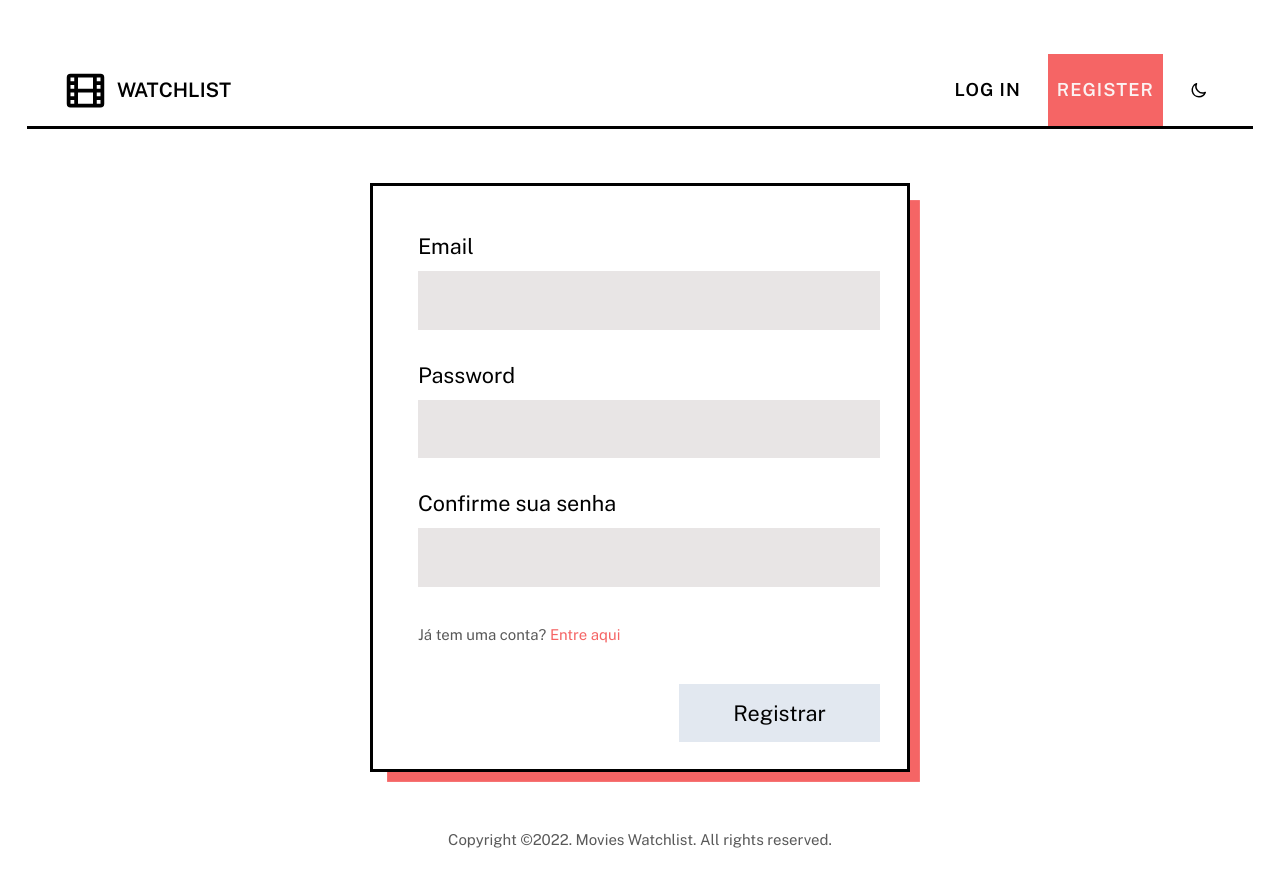
After one commit to MatheusFelipeLS/movie-watchlist, a Flask app: page /register in a window 1280 px wide. The commit adds this page. Run offline with Flask 3, Linux system fonts and the light colour scheme.

Commit message:
Sistema de registro de usuário

```diff
--- a/movie_library/forms.py
+++ b/movie_library/forms.py
@@ -1,7 +1,7 @@
 from typing import Any
 from flask_wtf import FlaskForm
-from wtforms import StringField, IntegerField, SubmitField, TextAreaField, URLField
-from wtforms.validators import InputRequired, NumberRange
+from wtforms import StringField, IntegerField, SubmitField, TextAreaField, URLField, PasswordField
+from wtforms.validators import InputRequired, NumberRange, Email, Length, EqualTo
 
 class MovieForm(FlaskForm):
     title = StringField("Title", validators=[InputRequired()])
@@ -21,14 +21,14 @@ class MovieForm(FlaskForm):
 class StringListField(TextAreaField):
     def _value(self):
         if self.data:
-            return '\n'.join(self.data)
+            return "\n".join(self.data)
         else:
             return ""
 
-
     def process_formdata(self, valuelist):
+        # checks valuelist contains at least 1 element, and the first element isn't falsy (i.e. empty string)
         if valuelist and valuelist[0]:
-            self.data = [line.strip() for line in valuelist[0].split('\n')]
+            self.data = [line.strip() for line in valuelist[0].split("\n")]
         else:
             self.data = []
 
@@ -41,3 +41,27 @@ class ExtendedMovieForm(MovieForm):
     video_link = URLField("Video link")
 
     submit = SubmitField("Submit")
+
+
+class RegisterForm(FlaskForm):
+    email = StringField("Email", validators=[InputRequired(), Email()])
+    password = PasswordField(
+        "Password",
+        validators=[
+            InputRequired(),
+            Length(min=4, max=20, message= "Sua senha deve ter entre 4 e 20 caracteres")
+        ]
+    )
+
+    confirm_password = PasswordField(
+        "Confirme sua senha",
+        validators=[
+            InputRequired(),
+            EqualTo(
+                "password", #nome da primeira variável
+                message="Essa senha não corresponde a primeira."
+            )
+        ]
+    )
+
+    submit = SubmitField("Registrar")
--- a/movie_library/routes.py
+++ b/movie_library/routes.py
@@ -1,22 +1,61 @@
 import uuid
 import datetime
-from flask import Blueprint, render_template,session, redirect, request, current_app, url_for
 from dataclasses import asdict
-from movie_library.forms import MovieForm, ExtendedMovieForm
-from movie_library.models import Movie
+
+from flask import (
+    Blueprint,
+    current_app,
+    flash,
+    redirect,
+    render_template,
+    session,
+    url_for,
+    request,
+)
+from movie_library.forms import RegisterForm, MovieForm, ExtendedMovieForm
+from movie_library.models import User, Movie
+from passlib.hash import pbkdf2_sha256
+
 
 pages = Blueprint(
     "pages", __name__, template_folder="templates", static_folder="static"
 )
 
+
 @pages.route("/")
 def index():
     movie_data = current_app.db.movies.find({}) #o movies n obrigatoriamente é o nome da pasta do db. Se na hora de inserir um filme fosse movie, nessa linha deveria ser movie
     movies = [Movie(**movie) for movie in movie_data]
+
     return render_template(
         "index.html",
         title="Movies watchlist",
         movies_data=movies
+    )
+
+
+@pages.route("/register", methods=["GET", "POST"])
+def register():
+    if session.get("email"):
+        return redirect(url_for(".index"))
+
+    form = RegisterForm()
+
+    if form.validate_on_submit():
+        user = User(
+            _id=uuid.uuid4().hex,
+            email=form.email.data,
+            password=pbkdf2_sha256.hash(form.password.data),
+        )
+
+        current_app.db.user.insert_one(asdict(user))
+
+        flash("User registered sucessfully", "sucess")
+
+        return redirect(url_for(".index"))
+
+    return render_template(
+        "register.html", title="Movies Watchlist - Registrar", form=form
     )
 
 
@@ -29,17 +68,22 @@ def add_movie():
             _id=uuid.uuid4().hex,
             title=form.title.data,
             director=form.director.data,
-            year=form.year.data
+            year=form.year.data,
         )
 
         current_app.db.movies.insert_one(asdict(movie))
-        return redirect(url_for(".index"))
+
+        return redirect(url_for(".movie", _id=movie._id))
 
     return render_template(
-        "new_movie.html",
-        title="Movie Watchlist - Add Movie",
-        form=form
+        "new_movie.html", title="Movie Watchlist - Add Movie", form=form
     )
+
+
+@pages.get("/movie/<string:_id>")
+def movie(_id: str):
+    movie = Movie(**current_app.db.movies.find_one({"_id": _id}))
+    return render_template("movie_details.html", movie=movie)
 
 
 @pages.route("/edit/<string:_id>", methods=["GET", "POST"])
@@ -47,27 +91,22 @@ def edit_movie(_id: str):
     movie = Movie(**current_app.db.movies.find_one({"_id": _id}))
     form = ExtendedMovieForm(obj=movie) #obj faz com que os campos correspondentes sejam iguais. title = title, director = director...
     if form.validate_on_submit():
-        movie.title=form.title.data,
-        movie.director=form.director.data,
-        movie.year=form.year.data
+        movie.title = form.title.data
+        movie.director = form.director.data
+        movie.year = form.year.data
         movie.cast = form.cast.data
         movie.series = form.series.data
         movie.tags = form.tags.data
         movie.description = form.description.data
         movie.video_link = form.video_link.data
 
+        print("d ", asdict(movie))
         current_app.db.movies.update_one({"_id": movie._id}, {"$set": asdict(movie)})
+        print("b ", asdict(movie))
         return redirect(url_for(".movie", _id=movie._id))
 
+    print("c ", asdict(movie))
     return render_template("movie_form.html", movie=movie, form=form)
-
-
-@pages.get("/movie/<string:_id>")
-def movie(_id: str):
-    movie_data = current_app.db.movies.find_one({"_id": _id})
-    movie = Movie(**movie_data)
-    return render_template("movie_details.html", movie=movie)
-
 
 @pages.get("/movie/<string:_id>/rate")
 def rate_movie(_id):
--- a/movie_library/templates/macros/nav.html
+++ b/movie_library/templates/macros/nav.html
@@ -13,7 +13,7 @@
             <a href="#" class="nav__link">
                 <span class="nav__item">Log in</span>
             </a>
-            <a href="#" class="nav__link">
+            <a href="{{ url_for('pages.register') }}" class="nav__link {{ 'nav__link--active' if request.path == url_for('pages.register') }}">
                 <span class="nav__item">Register</span>
             </a>
         {% else %}
--- a/movie_library/templates/movie_form.html
+++ b/movie_library/templates/movie_form.html
@@ -10,6 +10,7 @@
     <form name="add_movie" method="post" novalidate class="form">
         <div class="form__container">
             {{ form.hidden_tag() }} <!--adicionar isso por questões de segurança-->
+
             {{ render_text_fields(form.title) }}
             {{ render_text_fields(form.director) }}
             {{ render_text_fields(form.year) }}
--- /dev/null
+++ b/movie_library/templates/register.html
@@ -0,0 +1,32 @@
+{% from "macros/fields.html" import render_text_fields %}
+
+{% extends "layout.html" %}
+
+{% block head_content %}
+<link rel="stylesheet" href="{{ url_for('static', filename='css/forms.css') }}">
+{% endblock %}
+
+{% block main_content %}
+    <form name="register" method="post" novalidate class="form">
+        {% with messages = get_flashed_messages(with_categories=true) %}
+            {% for category, message in messages %}
+                <span class="form__flash form__flash--{{ category }}"> {{ message }}</span>
+            {% endfor %}
+        {% endwith %}
+        <div class="form__container">
+            {{ form.hidden_tag() }} <!--adicionar isso por questões de segurança-->
+
+            {{ render_text_fields(form.email) }}
+            {{ render_text_fields(form.password) }}
+            {{ render_text_fields(form.confirm_password) }}
+
+            <span class="form__small">
+                Já tem uma conta? <a href="#" class="form__link">Entre aqui</a>
+            </span>
+
+            <div>
+                {{ form.submit(class_="button button--form") }}
+            </div>
+        </div>
+    </form>
+{% endblock %}
```
Also changed, not shown: movie_library/models.py (+8 -0 lines).
